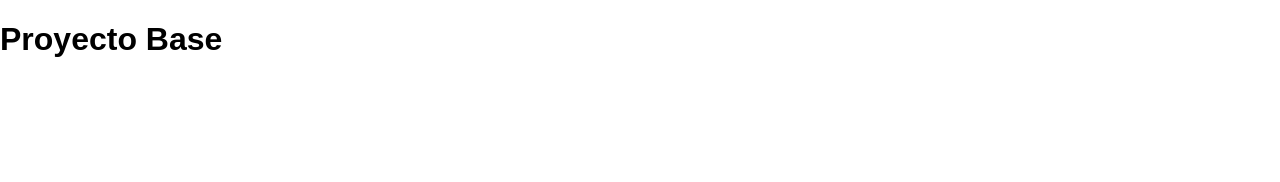
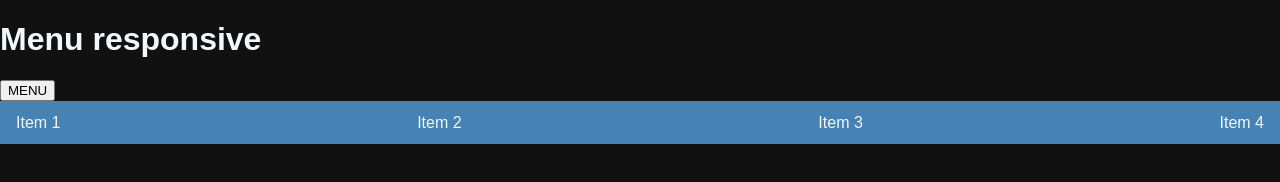
Before and after one commit to monre036/menus-responsive, a plain HTML site: page index.html in a window 1280 px wide. Drawn offline with Linux system fonts and the light colour scheme.

Commit message:
changes 1

```diff
--- a/css/styles.css
+++ b/css/styles.css
@@ -22,4 +22,36 @@ ul {
 body {
   margin: 0;
   font-family: sans-serif;
+  background-color: #111;
+  color: aliceblue;
 }
+
+.icon-menu {
+  width: 30px;
+}
+
+.menu {
+  display: flex;
+  flex-direction: column;
+  width: 100px;
+  justify-content: space-between;
+  background-color: steelblue;
+  padding: 0 1rem;
+  display: none;
+}
+
+@media screen and (width>=768px) {
+    .menu {
+        display: flex;
+        flex-direction: row;
+        width: 100%;
+    }
+}
+
+.menu__item {
+  padding: 0.8rem 0;
+}
+
+.show {
+    display: flex;
+}
--- a/index.html
+++ b/index.html
@@ -1,15 +1,30 @@
 <!DOCTYPE html>
 <html lang="en">
-
-<head>
-    <meta charset="UTF-8">
-    <meta name="viewport" content="width=device-width, initial-scale=1.0">
-    <link rel="stylesheet" href="./css/styles.css">
-    <title>Document</title>
-</head>
-
-<body>
-    <h1>Proyecto Base</h1>
-</body>
-
+  <head>
+    <meta charset="UTF-8" />
+    <meta name="viewport" content="width=device-width, initial-scale=1.0" />
+    <link rel="stylesheet" href="./css/styles.css" />
+    <title>Menu responsive</title>
+  </head>
+  <body>
+    <h1>Menu responsive</h1>
+    <button id="button-menu">MENU</button>
+    <nav>
+      <ul id="menu" class="menu">
+        <li class="menu__item">
+          <a href="#" class="menu__link">Item 1</a>
+        </li>
+        <li class="menu__item">
+          <a href="#" class="menu__link">Item 2</a>
+        </li>
+        <li class="menu__item">
+          <a href="#" class="menu__link">Item 3</a>
+        </li>
+        <li class="menu__item">
+          <a href="#" class="menu__link">Item 4</a>
+        </li>
+      </ul>
+    </nav>
+    <script src="./js/scripts.js"></script>
+  </body>
 </html>
--- /dev/null
+++ b/js/scripts.js
@@ -0,0 +1,12 @@
+const buttonElement = document.getElementById('button-menu');
+const menuElement = document.getElementById('menu');
+
+const handleMenu = () => {
+  if (menuElement.classList.contains('show')) {
+    menuElement.classList.remove('show');
+  } else {
+    menuElement.classList.add('show');
+  }
+};
+
+buttonElement.addEventListener('click', handleMenu);
```
Lines whose indentation alone changed are shown as unchanged.
